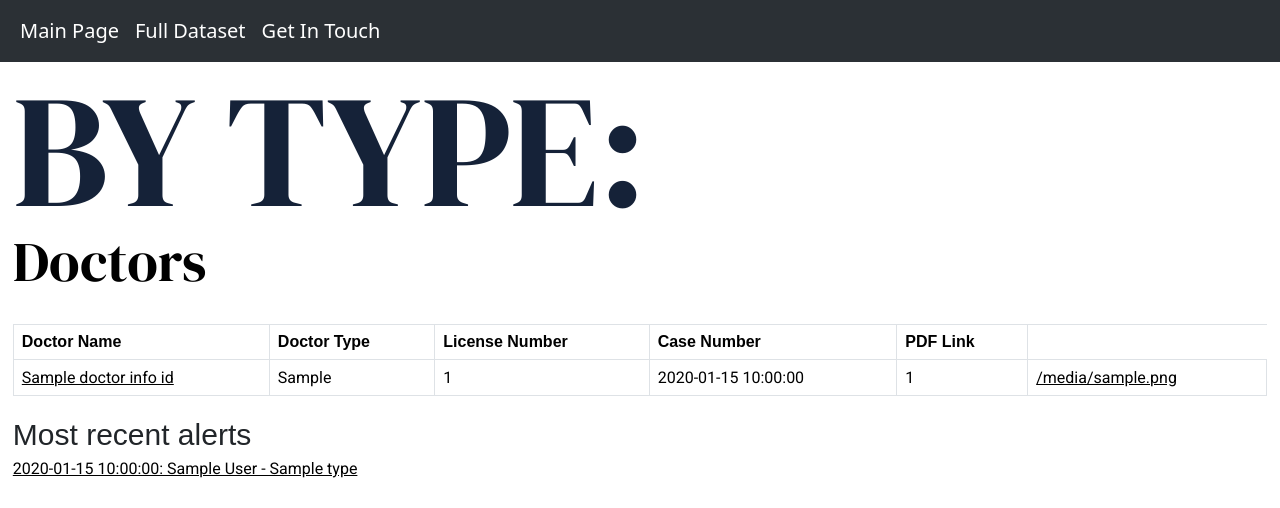
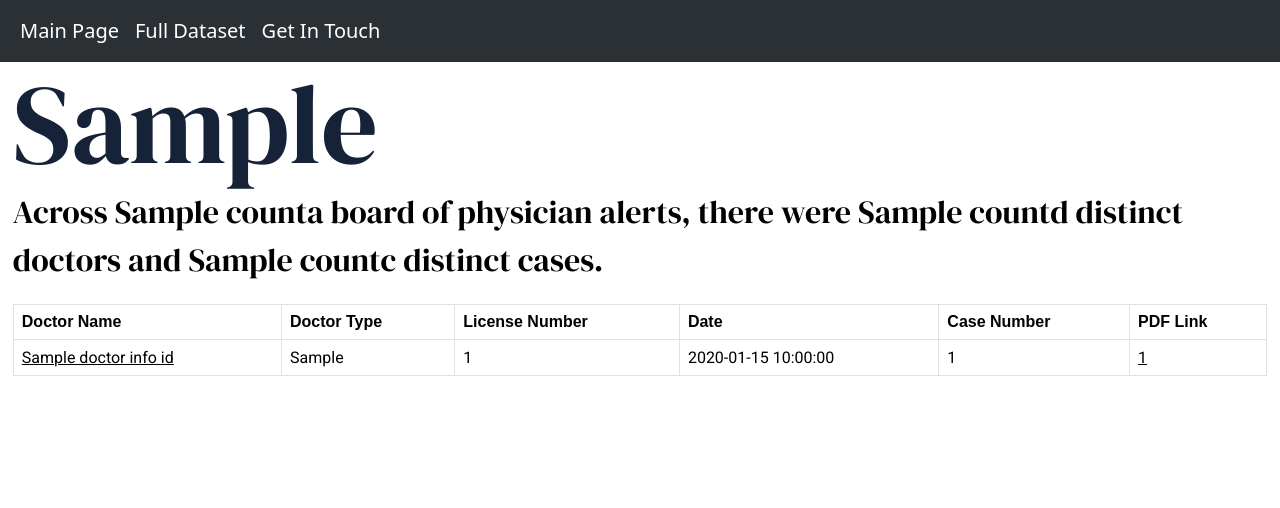
Before and after one commit to NewsAppsUMD/bad-docs, a Flask app: template templates/type.html in a window 1280 px wide. Shown: the top 508 px of the page. After the commit the page ends 376 px from the top, so only its background shows below. Run offline with Flask 3, Linux system fonts and the light colour scheme; the template is opened without the code that fills it: most values are stand-ins (such as "Sample title", 1, 10 or a date in 2020).

Commit message:
type pages work

```diff
--- a/app.py
+++ b/app.py
@@ -116,9 +116,14 @@ def detail(slug):
 @app.route('/type/<slug>')
 def type(slug):
     doctors = Doctor.select().where(Doctor.doctor_type==slug)
-    alerts = Alert.select().where(Alert.doctor_info_id.doctor_type==slug)
+    count_doc = doctors.count()
+    alerts = Alert.select().where(Alert.doctor_info_id.in_(doctors))
+    count_alerts = alerts.count()
     cases = Cases.select().where(Cases.alert_id.in_(alerts))
-    return render_template("type.html", doctors = doctors, alerts = alerts, cases = cases)
+    count_cases = cases.count()
+    c1 = cases[0]
+    return render_template("type.html", doctors = doctors, alerts = alerts, cases = cases,
+                           countd = count_doc, counta = count_alerts, countc = count_cases, c1 = c1)
 
 # Route for search form submission
 @app.route("/dataset", methods=['POST'])
--- a/static/style.css
+++ b/static/style.css
@@ -65,10 +65,32 @@ th {
     margin-bottom: -50px;
 }
 
+#type_head {
+    font-family: 'DM Serif Display', serif;
+    font-size: 7em;
+    color: #152238;
+    text-transform: capitalize;
+    text-align: left;
+    width: 100%;
+    padding-top: 10px;
+    margin: 0 auto;
+    margin-bottom: -20px;
+}
+
 #dek {
     font-family: 'DM Serif Display', serif;
     text-transform: capitalize;
     font-size: 3.5em;
+    color: black;
+    text-align: left;
+    margin: 0 auto;
+    margin-left: 0;
+    padding-bottom: 20px;
+}
+
+#type_dek {
+    font-family: 'DM Serif Display', serif;
+    font-size: 2em;
     color: black;
     text-align: left;
     margin: 0 auto;
--- a/templates/index.html
+++ b/templates/index.html
@@ -152,7 +152,7 @@
                 <td>{{ record.doctor_info_id.doctor_type }}</td>
                 <td>{{ record.doctor_info_id.license_num }}</td>
                 <td>{{ record.date }}</td>
-                <td><a href={{ record.url }}> {{ record.id }}</a></td>
+                <td><a href={{ record.url }}> {{ record.file_id }}</a></td>
               </tr>
             {% endfor %}
           </tbody>
--- a/templates/type.html
+++ b/templates/type.html
@@ -4,7 +4,7 @@
   <meta charset="utf-8">
   <meta name="viewport" content="width=device-width, initial-scale=1, shrink-to-fit=no">
 
-  <title> </title>
+  <title> {{ c1.alert_id.doctor_info_id.doctor_type }} </title>
   <meta name="description" content="Merrill College of Journalism, UMD">
   <meta name="author" content="Khushboo Rathore">
 
@@ -49,15 +49,16 @@
     <div id="content">
       <div class="row">
         <div class="col-lg-12">
-          <div id="headline">
-            By Type:
+          <div id="type_head">
+            {{ c1.alert_id.doctor_info_id.doctor_type }}
           </div>
         </div>
       </div>
         <div class="row">
           <div class="col-lg-12">
-            <div id="dek">
-              Doctors
+            <div id="type_dek">
+              Across {{ counta }} board of physician alerts,
+              there were {{ countd }} distinct doctors and {{ countc }} distinct cases.
             </div>
             <table class="table table-bordered">
               <thead>
@@ -65,6 +66,7 @@
                   <th>Doctor Name</th>
                   <th>Doctor Type</th>
                   <th>License Number</th>
+                  <th>Date</th>
                   <th>Case Number</th>
                   <th>PDF Link</th>
                 </tr>
@@ -72,12 +74,12 @@
               <tbody>
                 {% for record in cases %}
                   <tr>
-                    <td><a href={{ url_for('detail', slug=record.doctor_info_id.clean_name) }}>{{ record.alert_id.doctor_info_id.clean_name }}</a></td>
+                    <td><a href={{ url_for('detail', slug=record.alert_id.doctor_info_id.clean_name) }}>{{ record.alert_id.doctor_info_id.clean_name }}</a></td>
                     <td>{{ record.alert_id.doctor_info_id.doctor_type }}</td>
                     <td>{{ record.alert_id.doctor_info_id.license_num }}</td>
                     <td>{{ record.alert_id.date }}</td>
                     <td>{{ record.case_num }}</td>
-                    <td><a href={{ record.alert_id.url }}> {{ record.filename }}</a></td>
+                    <td><a href={{ record.alert_id.url }}> {{ record.file_id }}</a></td>
                   </tr>
                 {% endfor %}
               </tbody>
@@ -87,20 +89,6 @@
         </div>
 
 
-
-        <div class="row">
-          {% if top_five %}
-          <div id="story"> Most recent alerts </div>
-            {% for alert in top_five %}
-              <a href={{ alert.url }}>{{ alert.date_str }}: {{ alert.first_name }} {{ alert.last_name }} - {{ alert.type }}</a>
-              <br>
-            {% endfor %}
-          {% endif %}
-        </div>
-        <div class="row col-md-6">
-          <br>
-          <iframe title="Physicians by Type" aria-describedby="" aria-label="Interactive column chart" id="datawrapper-chart-khNwL" src="//datawrapper.dwcdn.net/0VTZ2/1/" scrolling="no" frameborder="0" style="border: none; min-width: 600px; width: 100%;" height="400"></iframe>
-        </div>
       </div>
     </div>
   </body>
```
Also changed, not shown: static/doc_style.css (+11 -0 lines), templates/doctor.html (+15 -9 lines), clean_nametype.csv, 1 other file.
